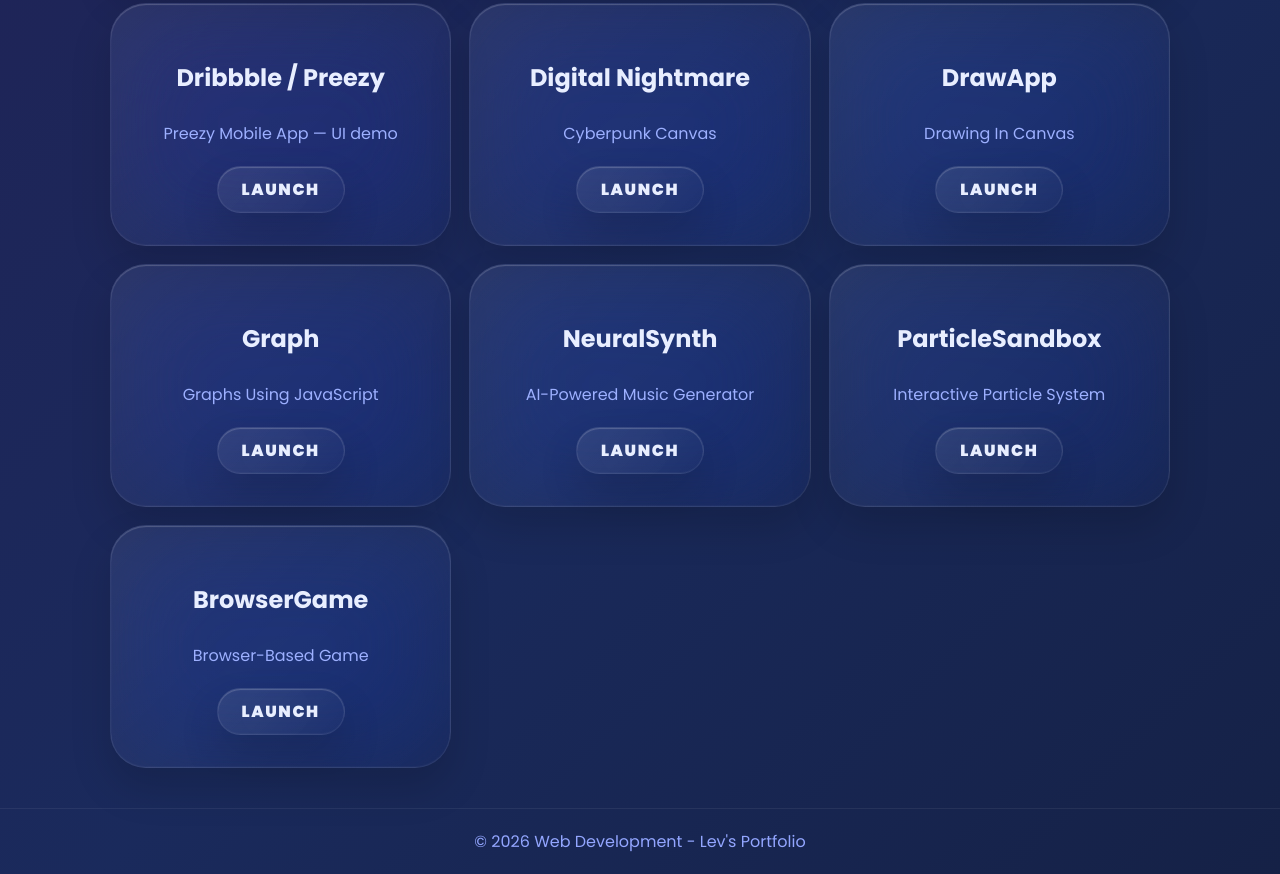
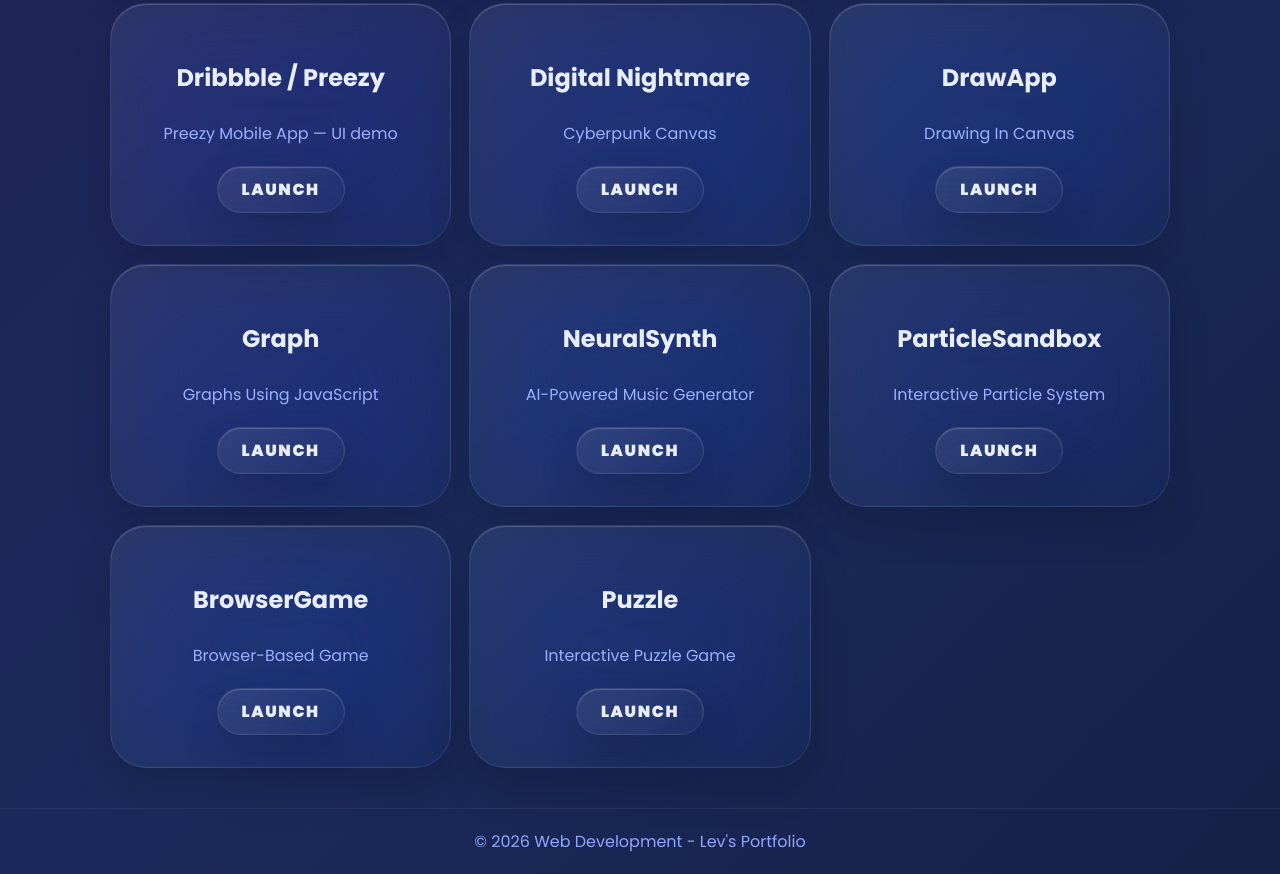
Before and after one commit to Lev787/Portfolio, a plain HTML site: page works.html in a window 1280 px wide. Shown: the part 537-1411 px from the top of the page. Drawn offline with Linux system fonts and the light colour scheme.

Commit message:
Initial commit

```diff
--- a/works.html
+++ b/works.html
@@ -85,6 +85,12 @@
         <p style="color: #9db0ff; margin-bottom: 20px;">Browser-Based Game</p>
         <a href="BrowserGame/index.html" class="card" style="display: inline-flex; align-items: center; justify-content: center; padding: 10px 24px; text-decoration: none; color: var(--text); font-weight: 800; letter-spacing: 0.1em; margin: 0;">LAUNCH</a>
       </div>
+
+      <div class="card" style="display: flex; flex-direction: column; align-items: center; justify-content: center; min-height: 200px; text-align: center;">
+        <h3 style="margin-bottom: 10px; color: var(--text); font-size: 1.5rem;">Puzzle</h3>
+        <p style="color: #9db0ff; margin-bottom: 20px;">Interactive Puzzle Game</p>
+        <a href="Puzzle/index.html" class="card" style="display: inline-flex; align-items: center; justify-content: center; padding: 10px 24px; text-decoration: none; color: var(--text); font-weight: 800; letter-spacing: 0.1em; margin: 0;">LAUNCH</a>
+      </div>
     </section>
   </main>
 
```
